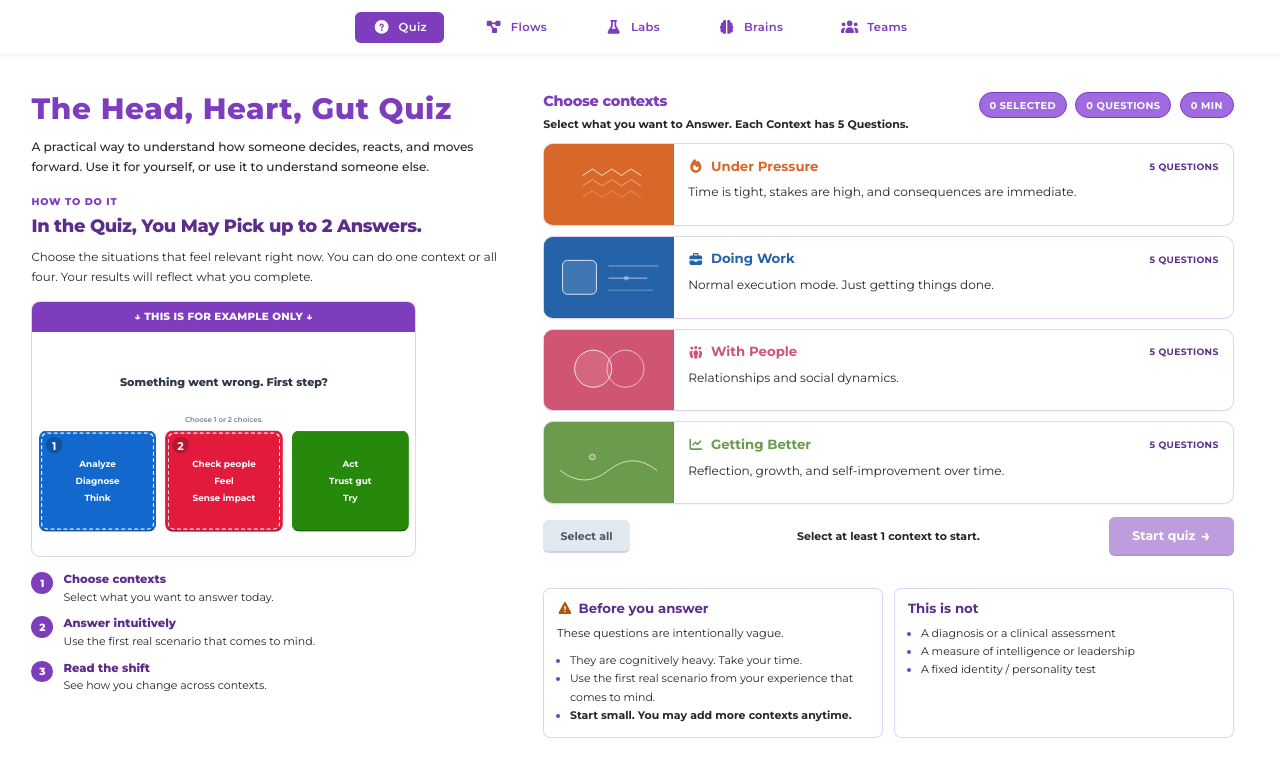
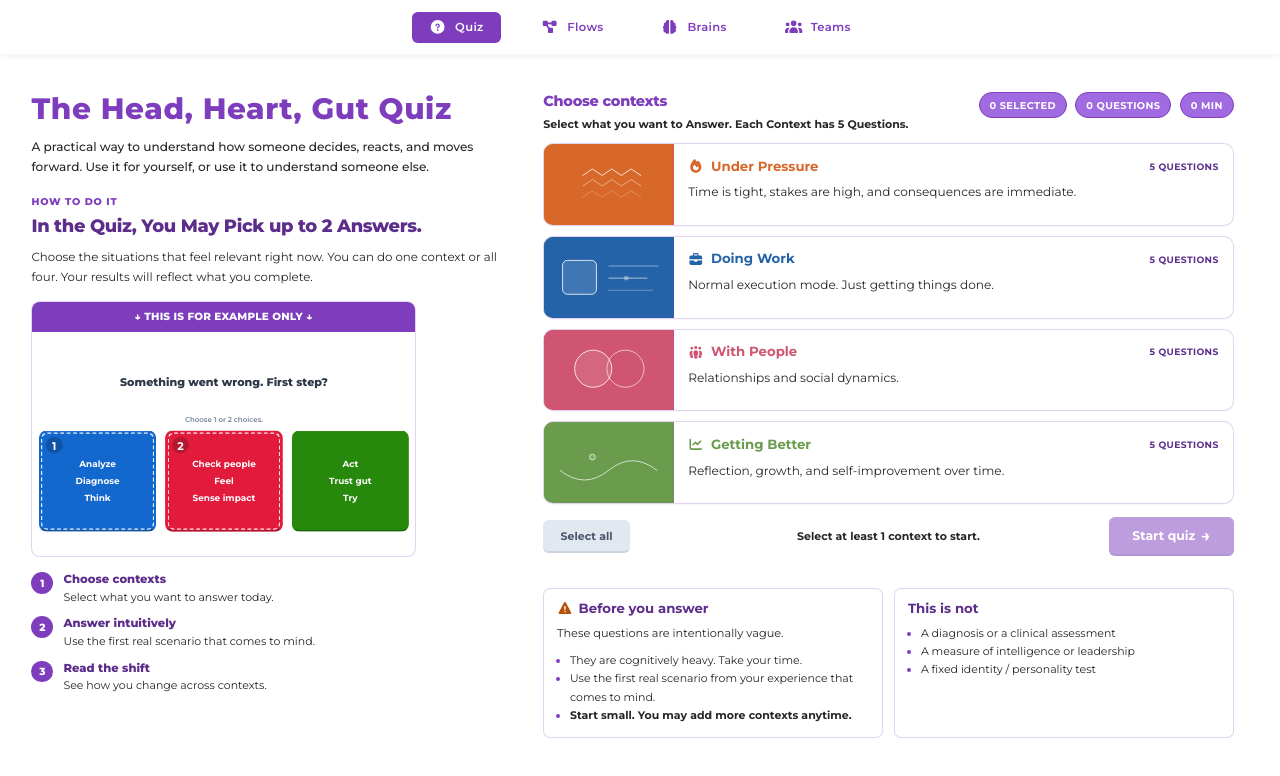
Before and after one commit to Jodistroyer/HHG-team-quiz-1, a React (Vite) app: page / in a window 1280 px wide. Shown: the top 776 px of the page. Built offline with nearby package versions, Linux system fonts and the light colour scheme.

Commit message:
comment out Labs

```diff
--- a/src/components/Navigation/NavBar.tsx
+++ b/src/components/Navigation/NavBar.tsx
@@ -1,5 +1,5 @@
 import { FontAwesomeIcon } from '@fortawesome/react-fontawesome'
-import { faQuestionCircle, faDiagramProject, faFlask, faBrain, faUsers } from '@fortawesome/free-solid-svg-icons'
+import { faQuestionCircle, faDiagramProject, faBrain, faUsers } from '@fortawesome/free-solid-svg-icons'
 import './NavBar.css'
 
 interface NavBarProps {
@@ -11,7 +11,7 @@ const NavBar = ({ currentPage, onNavigate }: NavBarProps) => {
   const navItems = [
     { id: 'quiz', label: 'Quiz', icon: faQuestionCircle },
     { id: 'flows', label: 'Flows', icon: faDiagramProject },
-    { id: 'labs', label: 'Labs', icon: faFlask },
+    // { id: 'labs', label: 'Labs', icon: faFlask },
     { id: 'brain-types', label: 'Brains', icon: faBrain },
     { id: 'teams', label: 'Teams', icon: faUsers },
   ]
--- a/src/components/Teams/TeamMap/TeamMap.css
+++ b/src/components/Teams/TeamMap/TeamMap.css
@@ -249,7 +249,7 @@
   margin: 0 0 1.75rem 0;
   font-family: 'Montserrat', sans-serif;
   font-size: 2.55rem;
-  font-weight: 800;
+  font-weight: 700;
   line-height: 1.02;
   letter-spacing: -0.04em;
   color: #1e293b;
```
